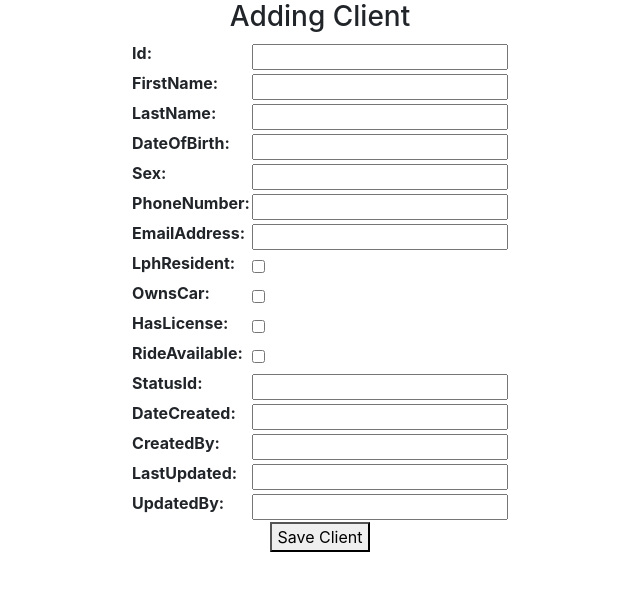
After one commit to StiensB/BeaconOfHope, a Django app: page /client/addClient/ in a window 1280 px wide. The commit adds this page. Shown: the top 591 px of the page, without its empty margins (320-960 px from the left). Run offline with Django 3.2, Linux system fonts and the light colour scheme; some libraries are stand-ins or nearby versions.

Commit message:
add client added

```diff
--- a/beaconofhopeapp/forms.py
+++ b/beaconofhopeapp/forms.py
@@ -6,4 +6,6 @@ from .models import Client
 class ClientForm(ModelForm):
     class Meta:
         model = Client
-        fields = ("firstName", "lastName", "dateOfBirth", "sex", "phoneNumber", "emailAddress")
+        fields = ("id", "firstName", "lastName", "dateOfBirth", "sex", "phoneNumber", "emailAddress", "lphResident",
+                  "ownsCar", "hasLicense", "rideAvailable", "statusId", "dateCreated", "createdBy",
+                  "lastUpdated", "updatedBy")
--- /dev/null
+++ b/beaconofhopeapp/templates/client/addClient.html
@@ -0,0 +1,16 @@
+{% extends "../beaconofhope/index.html" %}
+{% block content %}
+
+<div style="text-align: center">
+    <h3>Adding Client</h3>
+    <form style="display: inline-block" action="{% url 'addClient'  %}" method="POST">
+        {% csrf_token %}
+        <table>
+            {{ form.as_table}}
+        </table>
+        <button type="submit">Save Client</button>
+    </form>
+</div>
+
+
+{% endblock content %}
--- a/beaconofhopeapp/templates/client/client.html
+++ b/beaconofhopeapp/templates/client/client.html
@@ -19,7 +19,7 @@
                 <td>{{client.firstName}}</td>
                 <td>{{client.lastName}}</td>
                 <td>{{client.dateOfBirth}}</td>
-                <td>{{client.Sex}}</td>
+                <td>{{client.sex}}</td>
                 <td>{{client.phoneNumber}}</td>
                 <td>{{client.emailAddress}}</td>
             </tr>
--- a/beaconofhopeapp/urls.py
+++ b/beaconofhopeapp/urls.py
@@ -13,4 +13,5 @@ urlpatterns = [
     path("client/", views.client, name="client"),
     path("client/edit/<clientId>/", views.editClient, name="editClient"),
     path("client/edit/<clientId>/saveClient/", views.saveClient, name="saveClient"),
+    path("client/addClient/", views.addClient, name="addClient")
 ]
--- a/beaconofhopeapp/views.py
+++ b/beaconofhopeapp/views.py
@@ -27,3 +27,13 @@ def saveClient(request, clientId):
     form = ClientForm(request.POST, instance=client)
     form.save()
     return redirect("/client")
+
+def addClient(request):
+    if(request.method == "POST"):
+        form = ClientForm(request.POST)
+        if(form.is_valid()):
+            form.save()
+            return redirect("/client")
+    else:
+        form = ClientForm()
+    return render(request, "client/addClient.html", {"form":form})
```
